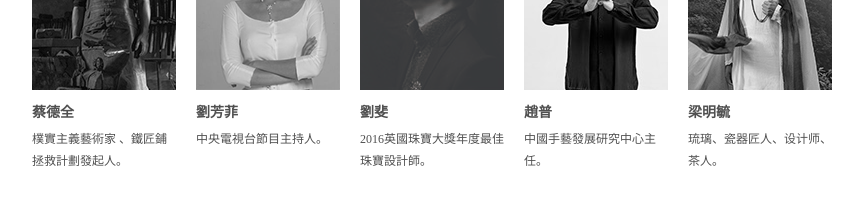
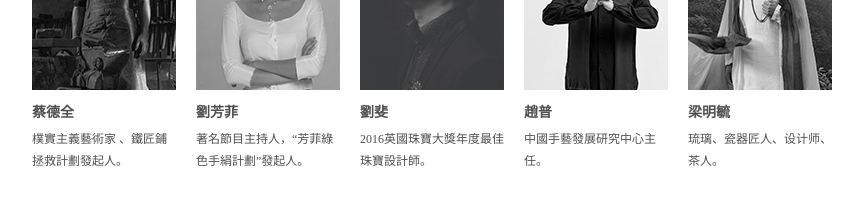
Before and after one commit to yijiangji/yijiangji.github.io, a plain HTML site: page activities.html in a window 1280 px wide. Shown: the part 1120-1320 px from the top of the page, without its empty margins (208-1071 px from the left). Drawn offline with Linux system fonts and the light colour scheme.

Commit message:
liufangfei

```diff
--- a/activities.html
+++ b/activities.html
@@ -75,7 +75,7 @@
                             <dl>
                                 <img src="./images/activities/liufangfei.png" alt="">
                                 <dt>劉芳菲</dt>
-                                <dd>中央電視台節目主持人。</dd>
+                                <dd>著名節目主持人，“芳菲綠色手絹計劃”發起人。</dd>
                             </dl>
                             <dl>
                                 <img src="./images/activities/liufei.jpg" alt="">
```
